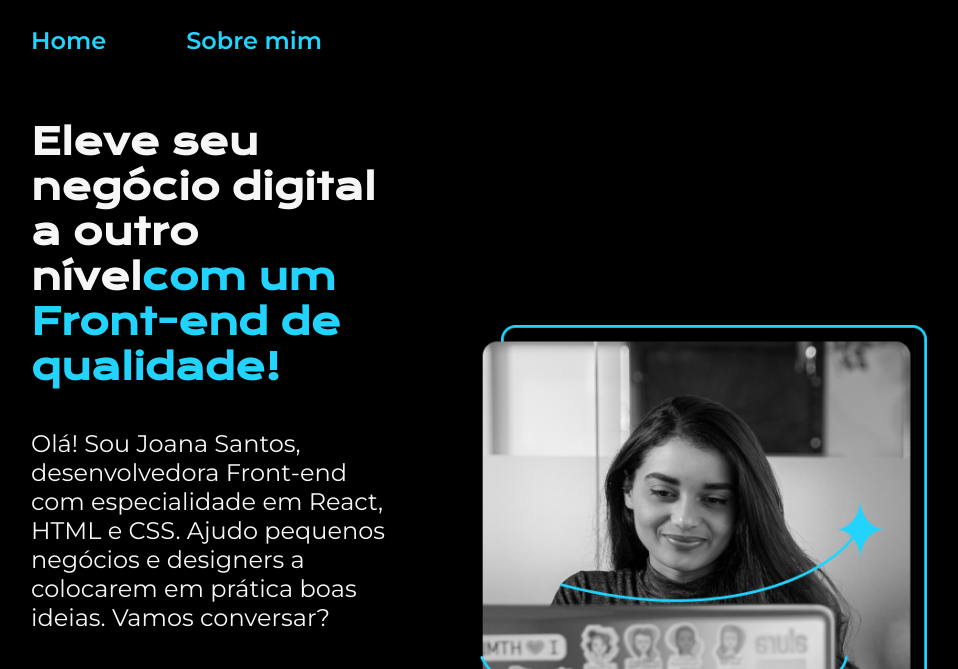
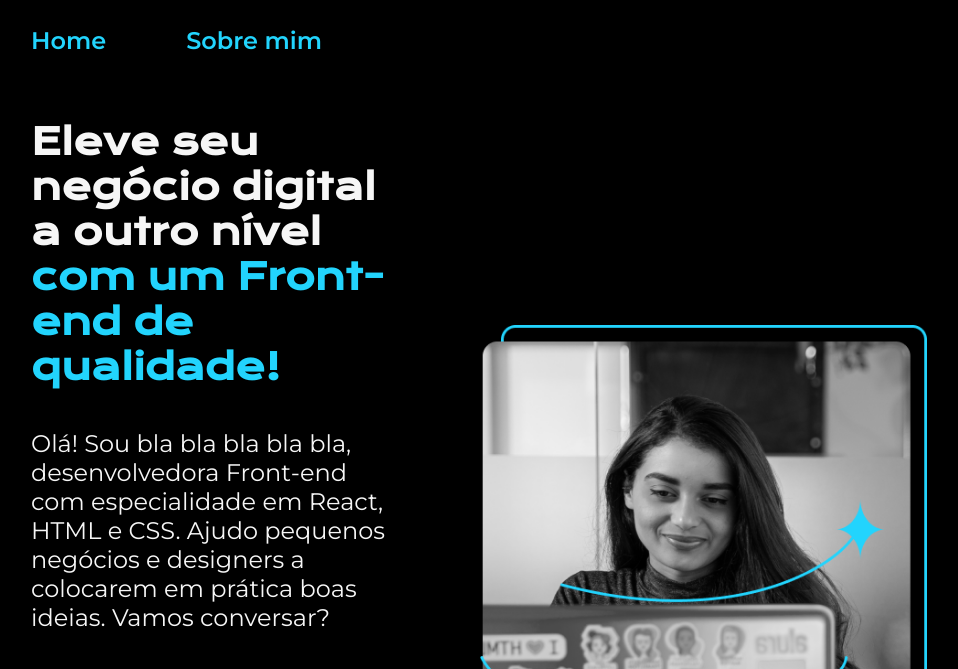
Before and after one commit to lellyz/portfolio-alura, a plain HTML site: page index.html in a window 1280 px wide. Shown: the top 669 px of the page, without its empty margins (161-1119 px from the left). Drawn offline with nearby package versions, Linux system fonts and the light colour scheme.

Commit message:
Add files via upload

```diff
--- a/index.html
+++ b/index.html
@@ -19,9 +19,9 @@
     <main class="apresentacao">
         <section class="apresentacao__conteudo">
             <h1 class="apresentacao__conteudo__titulo">Eleve seu negócio digital a outro nível<strong
-            class="titulo-destaque">com um Front-end de qualidade!
+            class="titulo-destaque"> com um Front-end de qualidade!
             </strong></h1>
-            <p class="apresentacao__conteudo__texto">Olá! Sou Joana Santos, desenvolvedora
+            <p class="apresentacao__conteudo__texto">Olá! Sou bla bla bla bla bla, desenvolvedora
             Front-end com especialidade em React, HTML e
             CSS. Ajudo pequenos negócios e designers a
             colocarem em prática boas ideias. Vamos
```
